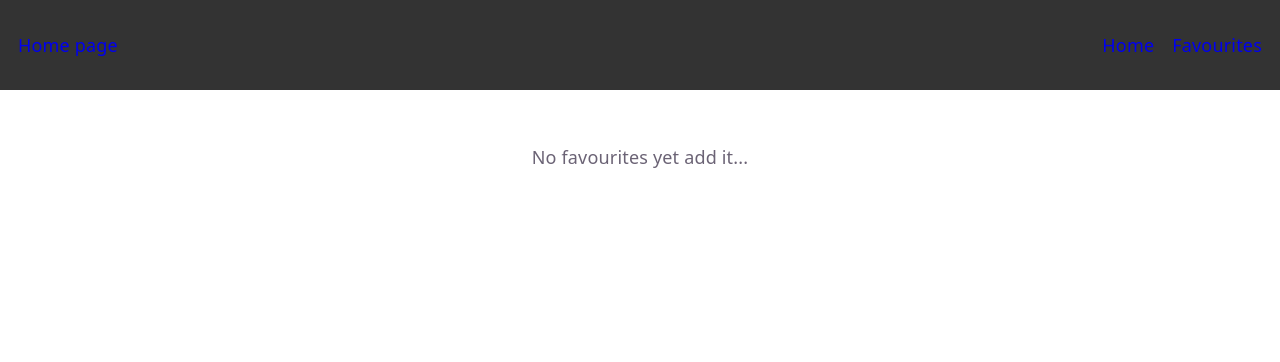
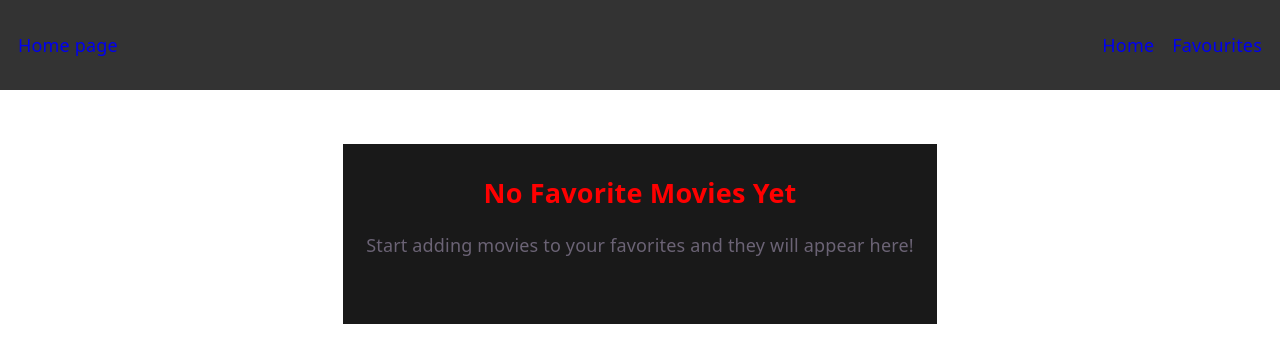
Before and after one commit to Ayush15601/Movie_search_engine, a React (Vite) app: page /favourite in a window 1280 px wide. Shown: the top 362 px of the page. Built offline with nearby package versions, Linux system fonts and the light colour scheme.

Commit message:
fixed favorite and styles

```diff
--- a/src/assets/api/api.js
+++ b/src/assets/api/api.js
@@ -10,7 +10,21 @@ export const getmovie = async () => {
     }
 
     catch(err){
-        console.error("You are blocked dawg", err)
+        console.error("Error in geting movies -> ", err)
         return []
     }
 }
+
+export const searchmovie = async (query) => {
+
+    try{
+        const response = await fetch(`${url}/search/movie?api_key=${apikey}&query=${encodeURIComponent(query)}`)
+        const data = await response.json()
+        return data.results
+    }
+
+    catch(err){
+        console.error("Error in move searching -> ", err)
+        return
+    }
+}
--- a/src/assets/css/fav.css
+++ b/src/assets/css/fav.css
@@ -1,3 +1,16 @@
+.f_box1 {
+    display: flex;
+    justify-content: center;
+}
+
 .f_box {
-    padding-top: 8rem;
+    height: 10rem;
+    width: 33rem;
+    background-color: #191919;
+    padding-top: 2rem;
+    margin-top: 8rem;
 }
+
+.f_box h2 {
+    color: red;
+}
--- a/src/assets/pages/favorite.jsx
+++ b/src/assets/pages/favorite.jsx
@@ -6,8 +6,14 @@ function Favourite () {
 
         <>
 
-        <div className="f_box">
-            <p> No favourites yet add it...</p>
+        <div className="f_box1">
+
+            <div className="f_box">
+                <h2> No Favorite Movies Yet</h2>
+                <br/>
+                <p> Start adding movies to your favorites and they will appear here! </p>
+            </div>
+
         </div>
 
         </>
--- a/src/assets/pages/home.jsx
+++ b/src/assets/pages/home.jsx
@@ -1,10 +1,11 @@
 import { useEffect, useState } from "react"
 import Moviecard from "../components/movie-card"
-import { getmovie } from "../api/api"
+import { getmovie, searchmovie } from "../api/api"
 import "../css/home.css"
 
 function Home() {
 
+    const [query, setquery] = useState("")
     const [movie, setmovie] = useState([])
     const [err, seterr] = useState(null)
     const [loading, setloading] = useState(true)
@@ -16,6 +17,7 @@ function Home() {
             try{
                 const storemovie = await getmovie()
                 setmovie(storemovie)
+                seterr(null)
             }
 
             catch(err){
@@ -31,19 +33,43 @@ function Home() {
 
     }, [])
 
+
+    const loadsearchmovie = async (e) => {
+
+        e.preventDefault();
+        if (!query.trim()) return;
+        if (loading) return;
+        setloading(true);
+
+        try{
+            const storesearchmovie = await searchmovie(query)
+            if(!setmovie(storesearchmovie))
+            seterr(null)
+        }
+
+        catch(err){
+            seterr("failed to search...")
+        }
+
+        finally{
+            setloading(false)
+        }
+    }
+
+
     return(
 
         <>
 
-        <form className="h_form">
-            <input type="text" placeholder="Search movie" />
-            <input type="button" value="Search" />
+        <form className="h_form" onSubmit={loadsearchmovie}>
+            <input type="text" placeholder="Search movie" onChange={(e) => setquery(e.target.value)} value={query}/>
+            <input type="submit" value="Search" />
         </form>
 
         <div className="box">
 
             {err && <div> {err} </div>}
-            { loading ? (<div> loading... </div>) : (<div className="box"> {movie.map((movie) => (<Moviecard movie={movie} key={movie.id}/>))} </div> )}
+            { loading ? (<div className="h_loading"> loading... </div>) : (<div className="box"> {movie.map((movie) => (<Moviecard movie={movie} key={movie.id}/>))} </div> )}
 
         </div>
 
```
